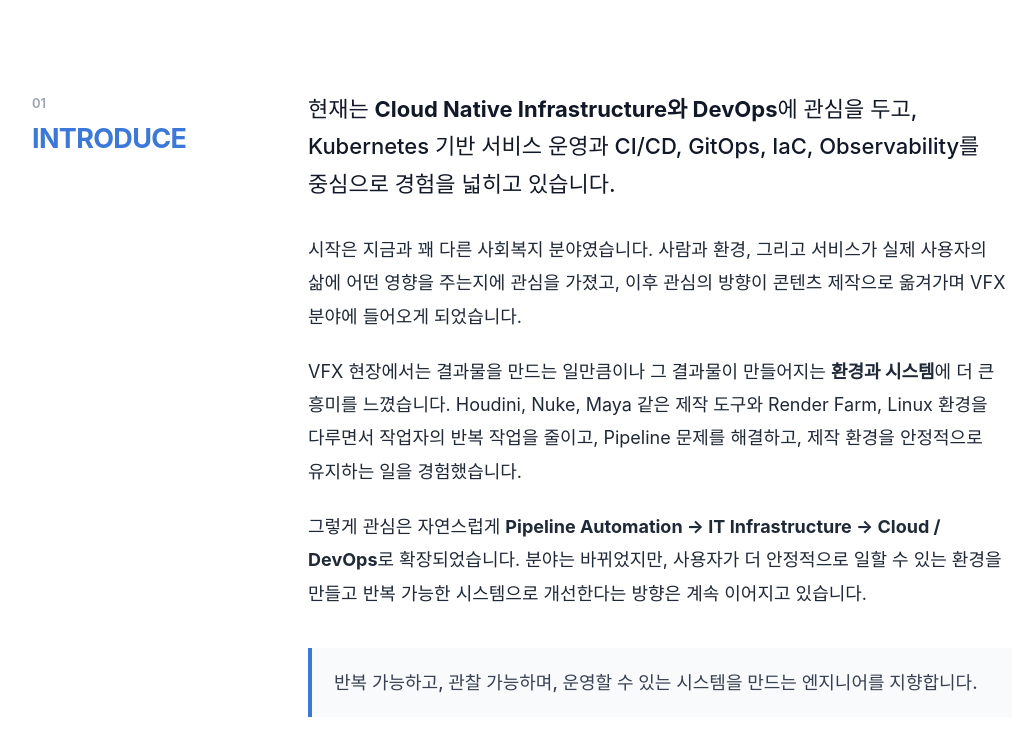
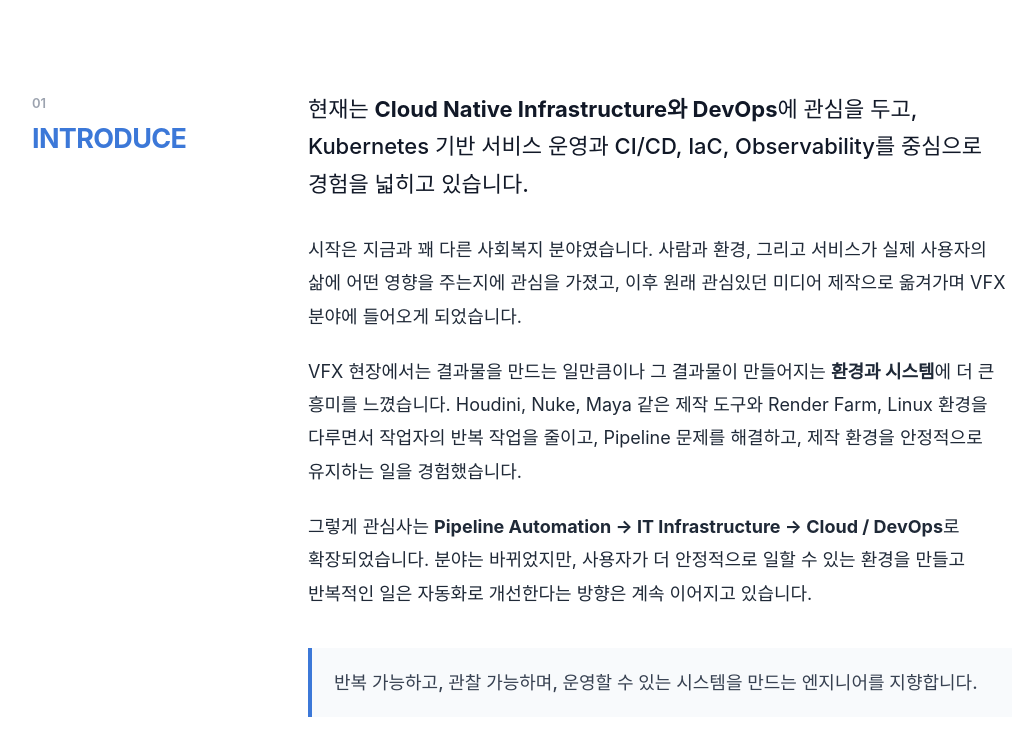
Before and after one commit to Vivacissimo/resume, a plain HTML site: page index.html in a window 1280 px wide. Shown: the part 392-1148 px from the top of the page, without its empty margins (118-1153 px from the left). Drawn offline with Linux system fonts and the light colour scheme; a web font is replaced by a local one.

Commit message:
edit headline

```diff
--- a/index.html
+++ b/index.html
@@ -68,12 +68,12 @@
         <div class="section-content intro-copy">
           <p class="lead">
             현재는 <strong>Cloud Native Infrastructure와 DevOps</strong>에 관심을 두고,
-            Kubernetes 기반 서비스 운영과 CI/CD, GitOps, IaC, Observability를 중심으로 경험을 넓히고 있습니다.
+            Kubernetes 기반 서비스 운영과 CI/CD, IaC, Observability를 중심으로 경험을 넓히고 있습니다.
           </p>
 
           <p>
             시작은 지금과 꽤 다른 사회복지 분야였습니다. 사람과 환경, 그리고 서비스가 실제 사용자의 삶에 어떤 영향을 주는지에 관심을 가졌고,
-            이후 관심의 방향이 콘텐츠 제작으로 옮겨가며 VFX 분야에 들어오게 되었습니다.
+            이후 원래 관심있던 미디어 제작으로 옮겨가며 VFX 분야에 들어오게 되었습니다.
           </p>
 
           <p>
@@ -83,8 +83,8 @@
           </p>
 
           <p>
-            그렇게 관심은 자연스럽게 <strong>Pipeline Automation → IT Infrastructure → Cloud / DevOps</strong>로 확장되었습니다.
-            분야는 바뀌었지만, 사용자가 더 안정적으로 일할 수 있는 환경을 만들고 반복 가능한 시스템으로 개선한다는 방향은 계속 이어지고 있습니다.
+            그렇게 관심사는 <strong>Pipeline Automation → IT Infrastructure → Cloud / DevOps</strong>로 확장되었습니다.
+            분야는 바뀌었지만, 사용자가 더 안정적으로 일할 수 있는 환경을 만들고 반복적인 일은 자동화로 개선한다는 방향은 계속 이어지고 있습니다.
           </p>
 
           <blockquote>
```
